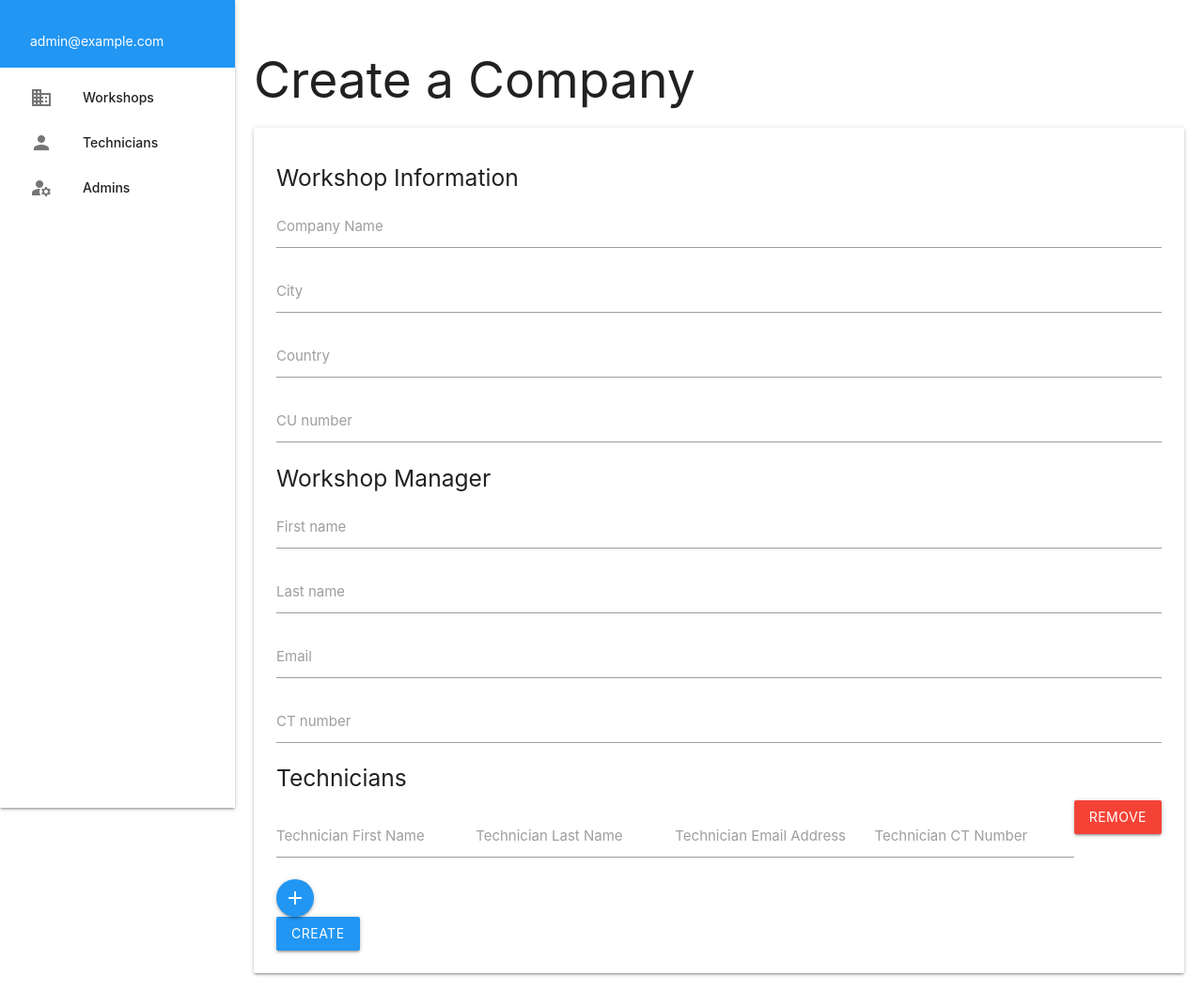
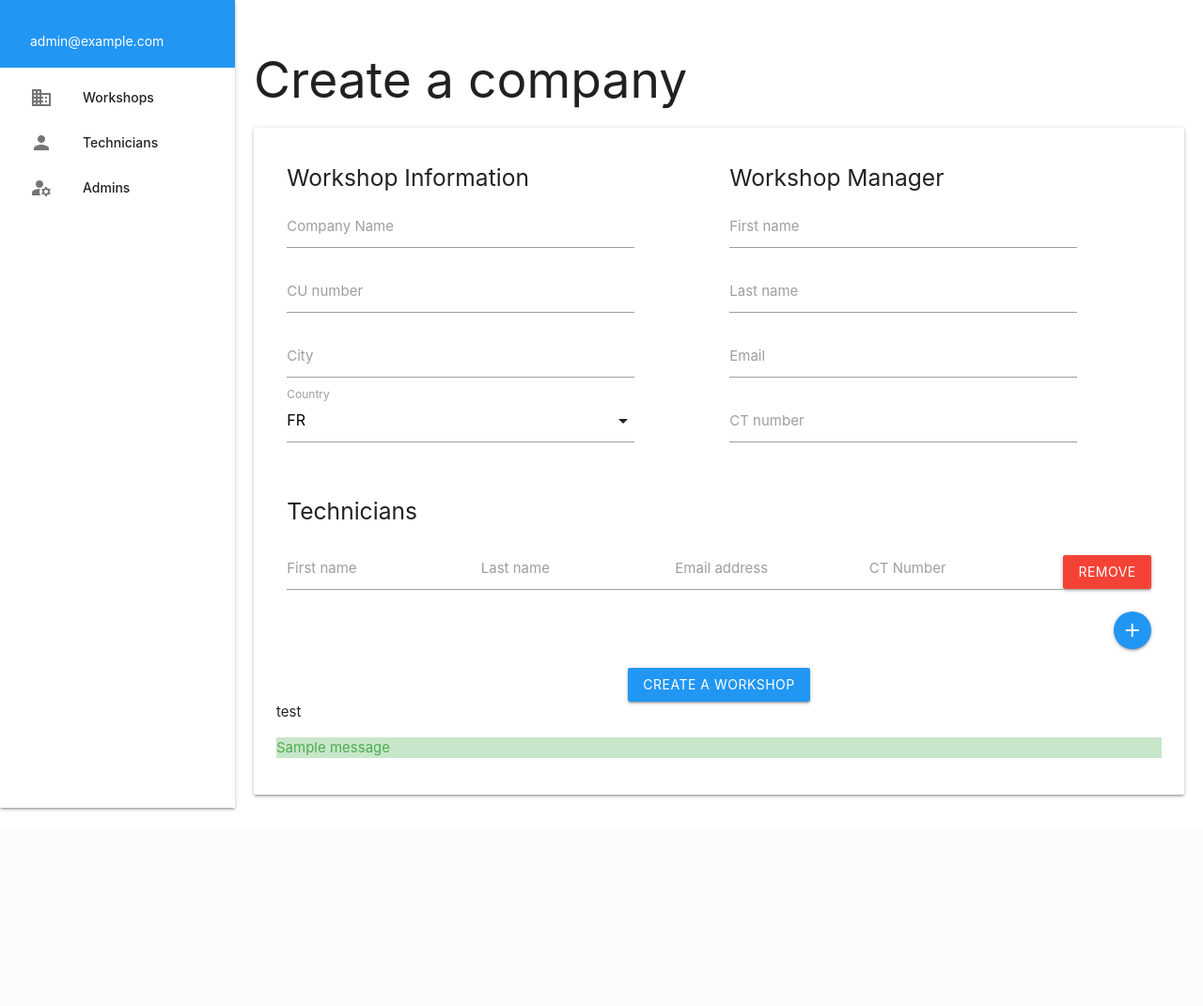
Before and after one commit to timotheehatton/alltrucks_evaluation, a Django app: template templates/admin/workshops/create_company.html in a window 1280 px wide. Shown: the whole page at 94% size. After the commit the page ends 863 px from the top, so only its background shows below. Run offline with Django 5.2, Linux system fonts and the light colour scheme; a user stored in the database is signed in; tables that the repository leaves empty hold one stand-in row (values such as "Sample post"); the template is opened without the code that fills it: values that come from a table or form of the project are taken from there, most other values are stand-ins (such as "Sample title", 1, 10 or a date in 2020); one stand-in notice (Sample message) is shown.

Commit message:
create workshop form

```diff
--- a/common/views/__init__.py
+++ b/common/views/__init__.py
@@ -1,4 +1,4 @@
 from .change_language import changeLanguage
 from .change_password import changePassword
-from .create_company import createCompany
+# from .create_company import createCompany
 from .forms import forms
--- a/common/views/forms.py
+++ b/common/views/forms.py
@@ -14,14 +14,20 @@ class CompanyUserForm(forms.ModelForm):
     workshop_email = forms.EmailField(required=True, label="Email")
     workshop_ct_number = forms.CharField(max_length=20, required=True, label="CT number")
 
-    technician_first_name = forms.CharField(max_length=150, required=True, label="First name")
-    technician_last_name = forms.CharField(max_length=150, required=True, label="Last name")
-    technician_email = forms.EmailField(required=True, label="Email")
-    technician_ct_number = forms.CharField(max_length=20, required=True, label="CT number")
+    technician_first_name_1 = forms.CharField(max_length=150, required=True, label="First name")
+    technician_last_name_1 = forms.CharField(max_length=150, required=True, label="Last name")
+    technician_email_1 = forms.EmailField(required=True, label="Email")
+    technician_ct_number_1 = forms.CharField(max_length=20, required=True, label="CT number")
+
+    COUNTRY_CHOICES = [
+        ('FR', 'FR'),
+        ('ES', 'ES')
+    ]
+    country = forms.ChoiceField(choices=COUNTRY_CHOICES, required=True, label='Country')
 
     class Meta:
         model = Company
-        fields = ['name', 'city', 'country', 'cu_number']
+        fields = ['name', 'city',  'country', 'cu_number']
         labels = {
             'name': 'Company Name',
             'city': 'City',
--- a/fixtures/testdata.json
+++ b/fixtures/testdata.json
@@ -69,7 +69,7 @@
     "fields": {
       "name": "truck service gmbh",
       "city": "magny",
-      "country": "france",
+      "country": "FR",
       "cu_number": "FEDERR323R2"
     }
   },
--- a/static/css/admin/style.css
+++ b/static/css/admin/style.css
@@ -24,4 +24,5 @@
     display: flex !important;
     flex-direction: row;
     justify-content: space-between;
+    align-items: center;
 }
--- a/templates/admin/base_site.html
+++ b/templates/admin/base_site.html
@@ -28,6 +28,15 @@
     </main>
     <script src="https://cdnjs.cloudflare.com/ajax/libs/materialize/1.0.0/js/materialize.min.js"></script>
     <script>
+        var select = document.querySelectorAll('select');
+        var select = M.FormSelect.init(select);
+
+        const rows = document.querySelectorAll('.clickable-row');
+        rows.forEach(row => {
+            row.addEventListener('click', function () {
+                window.location = this.dataset.href;
+            });
+        });
         document.addEventListener('DOMContentLoaded', function() {
             var elems = document.querySelectorAll('.sidenav');
             var instances = M.Sidenav.init(elems);
--- a/templates/admin/workshops/create_company.html
+++ b/templates/admin/workshops/create_company.html
@@ -1,12 +1,14 @@
 {% extends "admin/base_site.html" %}
 
 {% block content %}
-<h2>Create a Company</h2>
+<h2>Create a company</h2>
 
 <div class="card">
     <div class="card-content">
-        <form method="post">
+        <form method="post" action="{% url 'admin:create_company' %}">
             {% csrf_token %}
+            <div class="row">
+                <div class="col s12 m5">
                     <div class="form-section">
                         <h5>Workshop Information</h5>
                         <div class="input-field">
@@ -14,18 +16,24 @@
                             {{ form.name }}
                         </div>
                         <div class="input-field">
+                            <label for="{{ form.cu_number.id_for_label }}">{{ form.cu_number.label }}</label>
+                            {{ form.cu_number }}
+                        </div>
+                        <div class="input-field">
                             <label for="{{ form.city.id_for_label }}">{{ form.city.label }}</label>
                             {{ form.city }}
                         </div>
                         <div class="input-field">
+                            <select id="{{ form.country.id_for_label }}" name="{{ form.country.html_name }}">
+                                {% for value, label in form.country.field.choices %}
+                                    <option value="{{ value }}" {% if form.country.value == value %}selected{% endif %}>{{ label }}</option>
+                                {% endfor %}
+                            </select>
                             <label for="{{ form.country.id_for_label }}">{{ form.country.label }}</label>
-                    {{ form.country }}
-                </div>
-                <div class="input-field">
-                    <label for="{{ form.cu_number.id_for_label }}">{{ form.cu_number.label }}</label>
-                    {{ form.cu_number }}
                         </div>
                     </div>
+                </div>
+                <div class="col s12 m5 offset-m1">
                     <div class="form-section">
                         <h5>Workshop Manager</h5>
                         <div class="input-field">
@@ -45,44 +53,84 @@
                             {{ form.workshop_ct_number }}
                         </div>
                     </div>
-            <div class="form-section">
+                </div>
+            </div>
+            <div class="row">
+                <div class="form-section col s12 m12">
                     <h5>Technicians</h5>
                     <div id="technicians-container">
                         <div class="technician-group">
                             <div class="input-field">
-                            <label for="technician_first_name_1">Technician First Name</label>
+                                <label for="technician_first_name_1">First name</label>
                                 <input type="text" name="technician_first_name_1" id="technician_first_name_1" required>
                             </div>
                             <div class="input-field">
-                            <label for="technician_last_name_1">Technician Last Name</label>
+                                <label for="technician_last_name_1">Last name</label>
                                 <input type="text" name="technician_last_name_1" id="technician_last_name_1" required>
                             </div>
                             <div class="input-field">
-                            <label for="technician_email_1">Technician Email Address</label>
+                                <label for="technician_email_1">Email address</label>
                                 <input type="email" name="technician_email_1" id="technician_email_1" required>
                             </div>
                             <div class="input-field">
-                            <label for="technician_ct_number_1">Technician CT Number</label>
+                                <label for="technician_ct_number_1">CT Number</label>
                                 <input type="text" name="technician_ct_number_1" id="technician_ct_number_1" required>
                             </div>
                             <span class="btn red remove-button" onclick="removeTechnician(this)">Remove</span>
                         </div>
                     </div>
-                <button class="btn-floating blue" onclick="addTechnician()"><i class="material-icons">add</i></button>
+                    <button class="btn-floating blue right" onclick="addTechnician()"><i class="material-icons">add</i></button>
                 </div>
-            <button type="submit" class="btn blue">Create</button>
+            </div>
+            <div class="center-align">
+                <button type="submit" class="btn blue">Create a workshop</button>
+            </div>
         </form>
+        {% if messages %}
+        test
+            <ul>
+                {% for message in messages %}
+                    <li class="{% if message.tags %} {{ message.tags }} {% endif %}">
+                        {% if "success" in message.tags %}
+                            <div class="green lighten-4 green-text">{{ message }}</div>
+                        {% elif "error" in message.tags %}
+                            <div class="red lighten-4 red-text">{{ message }}</div>
+                        {% else %}
+                            <div class="grey lighten-4 grey-text">{{ message }}</div>
+                        {% endif %}
+                    </li>
+                {% endfor %}
+            </ul>
+        {% endif %}
     </div>
 </div>
 {% endblock %}
 
 {% block script %}
 <script>
+    let technicianCount = 1;
+
     function addTechnician() {
+        technicianCount++;
         const container = document.getElementById('technicians-container');
         const template = document.querySelector('.technician-group').cloneNode(true);
-        template.style.display = 'block';
-        template.id = '';
+
+        template.querySelectorAll('input').forEach((input) => {
+            const oldId = input.id;
+            const oldName = input.name;
+            const newId = oldId.replace(/_\d+$/, `_${technicianCount}`);
+            const newName = oldName.replace(/_\d+$/, `_${technicianCount}`);
+            input.id = newId;
+            input.name = newName;
+            input.value = '';
+        });
+
+        template.querySelectorAll('label').forEach((label) => {
+            const oldFor = label.htmlFor;
+            const newFor = oldFor.replace(/_\d+$/, `_${technicianCount}`);
+            label.htmlFor = newFor;
+        });
+
         container.appendChild(template);
     }
 
--- a/users/models.py
+++ b/users/models.py
@@ -5,7 +5,7 @@ from django.db import models
 class Company(models.Model):
     name = models.CharField(max_length=255, default=None)
     city = models.CharField(max_length=100)
-    country = models.CharField(max_length=100)
+    country = models.CharField(max_length=100, choices=(('FR', 'FR'), ('ES', 'ES')), default='FR')
     cu_number = models.CharField(max_length=20)
 
     def __str__(self):
@@ -14,7 +14,7 @@ class Company(models.Model):
 
 class User(AbstractUser):
     user_type = models.CharField(max_length=55, blank=True, null=True)
-    language = models.CharField(max_length=2, choices=(('FR', 'French'), ('ES', 'Spanish')), default='FR')
+    language = models.CharField(max_length=2, choices=(('FR', 'FR'), ('ES', 'ES')), default='FR')
     company = models.ForeignKey(Company, on_delete=models.CASCADE, null=True, blank=True)
     ct_number = models.CharField(max_length=20, null=True)
 
```
Also changed, not shown: common/views/create_company.py (deleted, +0 -46 lines), static/js/script.Js (+4 -4 lines), users/admin.py (+37 -11 lines), users/migrations/0007_alter_company_country.py (added). Lines whose indentation alone changed are shown as unchanged.
